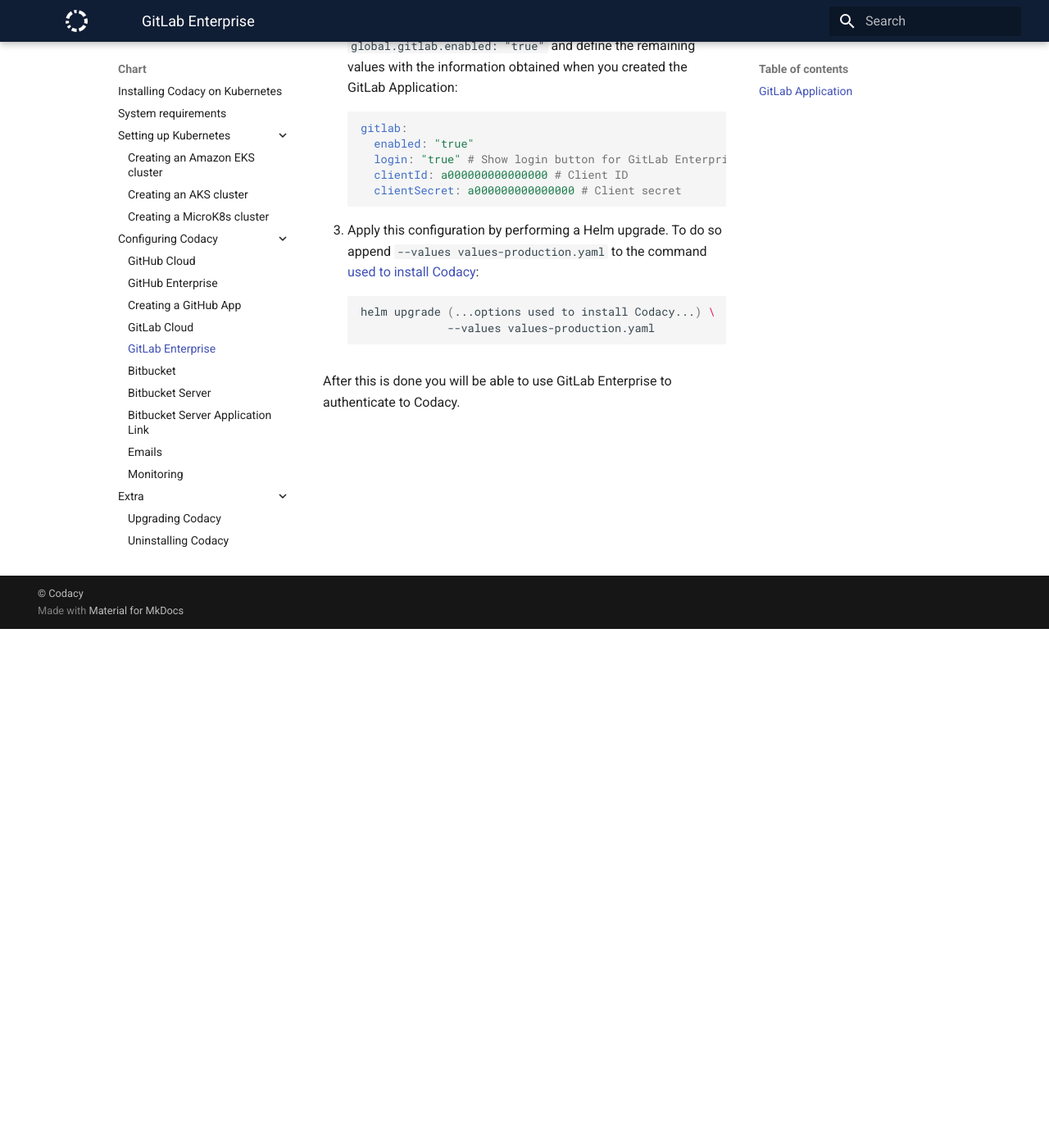
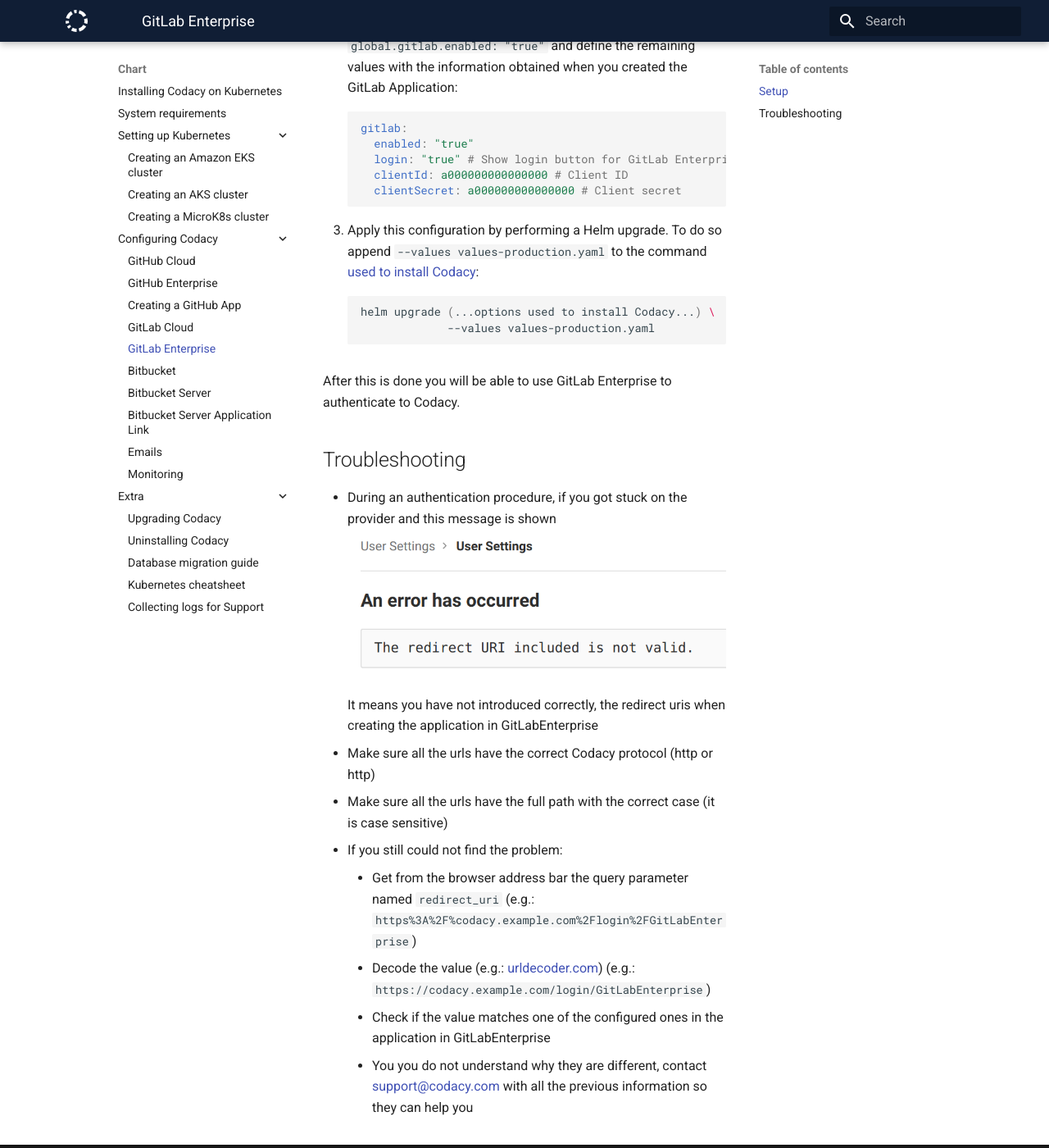
Before and after one commit to codacy/chart, an MkDocs documentation site: the page built from docs/configuration/integrations/gitlab-enterprise.md, in a window 1280 px wide and 1400 px high, scrolled down 633 px. Shown: the whole window at 82% size. Built offline with MkDocs 1.6.1 and Material for MkDocs 9.7.7, drawn with Linux system fonts in a browser that asks for light colours; some of the changed text lies outside the part shown.

Commit message:
doc: Add GitLab and GitLabEnterprise bad redirect uri troubleshooting

````diff
--- a/docs/configuration/integrations/gitlab-enterprise.md
+++ b/docs/configuration/integrations/gitlab-enterprise.md
@@ -1,6 +1,6 @@
 # GitLab Enterprise
 
-## GitLab Application
+## Setup
 
 Follow the instructions below to set up the Codacy integration with GitLab Cloud:
 
@@ -9,10 +9,10 @@
     You'll need to add the following "Redirect URI", making sure to update both your protocol to use either HTTP or HTTPS and your hostname as well. Keep in mind that this field is case sensitive.
 
     ```
-    https://codacy.example.com/login/GitLab
-    https://codacy.example.com/add/addPermissions/GitLab
-    https://codacy.example.com/add/addProvider/GitLab
-    https://codacy.example.com/add/addService/GitLab
+    https://codacy.example.com/login/GitLabEnterprise
+    https://codacy.example.com/add/addPermissions/GitLabEnterprise
+    https://codacy.example.com/add/addProvider/GitLabEnterprise
+    https://codacy.example.com/add/addService/GitLabEnterprise
     ```
 
 2.  Edit the file `values-production.yaml`, set `global.gitlab.enabled: "true"` and define the remaining values with the information obtained when you created the GitLab Application:
@@ -33,3 +33,17 @@
     ```
 
 After this is done you will be able to use GitLab Enterprise to authenticate to Codacy.
+
+## Troubleshooting
+
+- During an authentication procedure, if you got stuck on the provider and this message is shown
+  ![Invalid redirect URI](./gitlab-invalid-redirect-uri.png)
+  It means you have not introduced correctly, the redirect uris when creating the application in GitLabEnterprise
+  - Make sure all the urls have the correct Codacy protocol (http or http)
+  - Make sure all the urls have the full path with the correct case (it is case sensitive)
+  - If you still could not find the problem:
+    - Get from the browser address bar the query parameter named `redirect_uri` (e.g.: `https%3A%2F%codacy.example.com%2Flogin%2FGitLabEnterprise`)
+    - Decode the value (e.g.: [urldecoder.com](https://www.urldecoder.org/)) (e.g.: `https://codacy.example.com/login/GitLabEnterprise`)
+    - Check if the value matches one of the configured ones in the application in GitLabEnterprise
+    - You you do not understand why they are different, contact [support@codacy.com](mailto:support@codacy.com)
+      with all the previous information so they can help you
````
Also changed, not shown: docs/configuration/integrations/gitlab-cloud.md (+15 -1 lines), docs/configuration/integrations/gitlab-invalid-redirect-uri.png (added).
